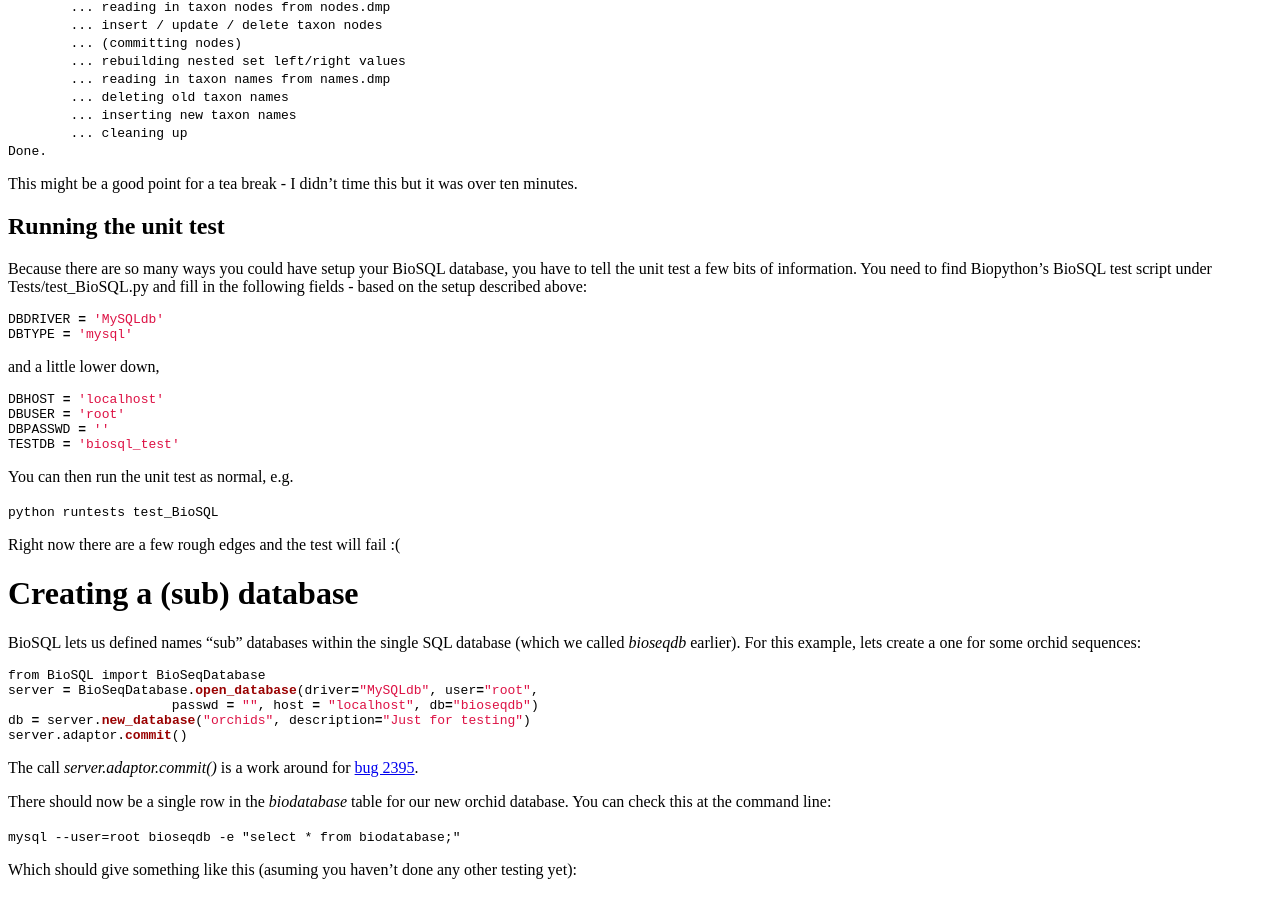
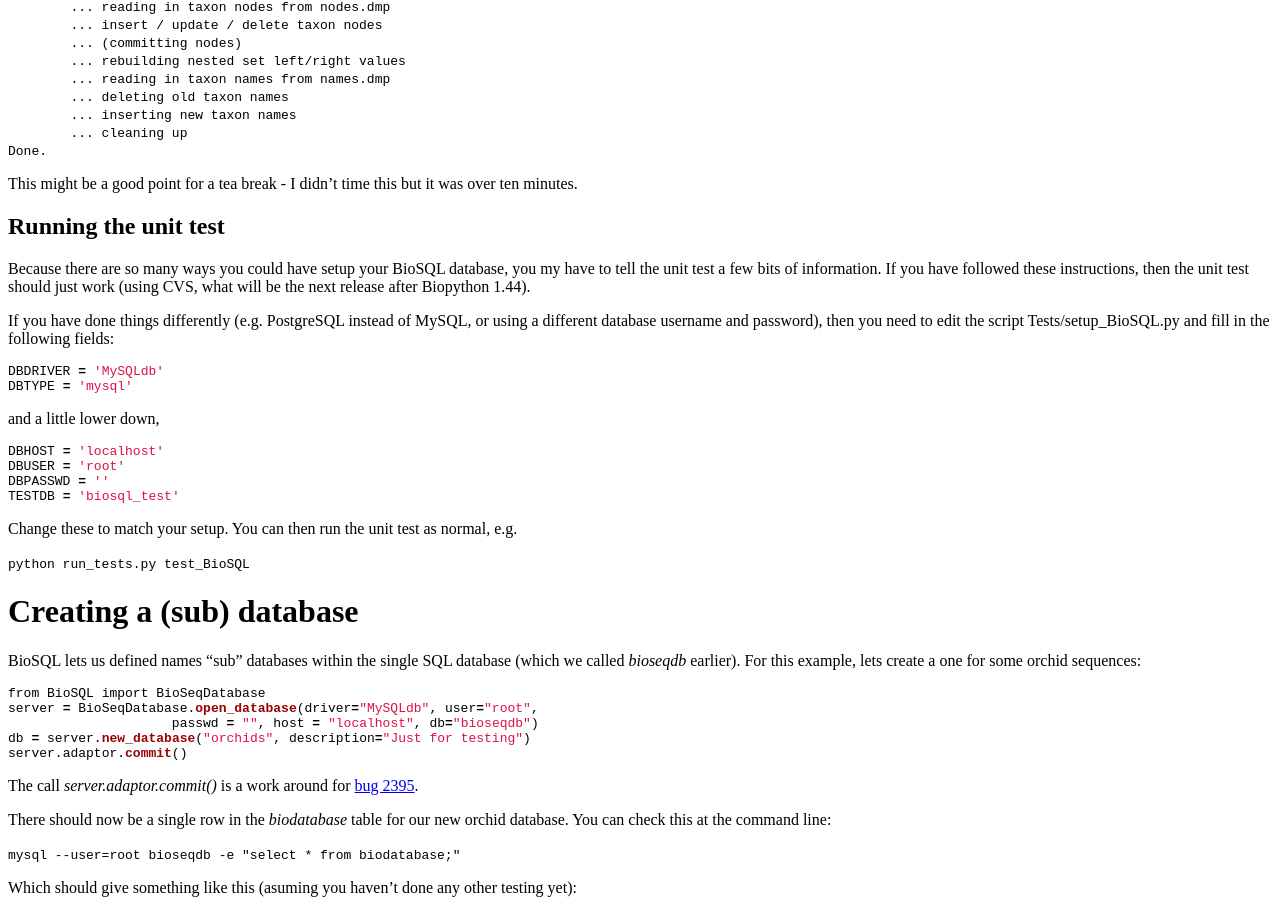
Before and after one commit to biopython/biopython.github.io, a Jekyll site: the page built from wiki/BioSQL.md, in a window 1280 px wide and 900 px high, scrolled down 2200 px. Built offline with Jekyll 4.4.1, drawn with Linux system fonts in a browser that asks for light colours.

Commit message:
Updated based on current CVS changes (unit test passes!)

````diff
--- a/wiki/BioSQL.md
+++ b/wiki/BioSQL.md
@@ -184,9 +184,13 @@ Running the unit test
 ---------------------
 
 Because there are so many ways you could have setup your BioSQL
-database, you have to tell the unit test a few bits of information. You
-need to find Biopython's BioSQL test script under Tests/test\_BioSQL.py
-and fill in the following fields - based on the setup described above:
+database, you my have to tell the unit test a few bits of information.
+If you have followed these instructions, then the unit test should just
+work (using CVS, what will be the next release after Biopython 1.44).
+
+If you have done things differently (e.g. PostgreSQL instead of MySQL,
+or using a different database username and password), then you need to
+edit the script Tests/setup\_BioSQL.py and fill in the following fields:
 
 ``` python
 DBDRIVER = 'MySQLdb'
@@ -202,11 +206,10 @@ DBPASSWD = ''
 TESTDB = 'biosql_test'
 ```
 
-You can then run the unit test as normal, e.g.
+Change these to match your setup. You can then run the unit test as
+normal, e.g.
 
-`python runtests test_BioSQL`
-
-Right now there are a few rough edges and the test will fail :(
+`python run_tests.py test_BioSQL`
 
 Creating a (sub) database
 =========================
````
Also changed, not shown: 1 other file.
